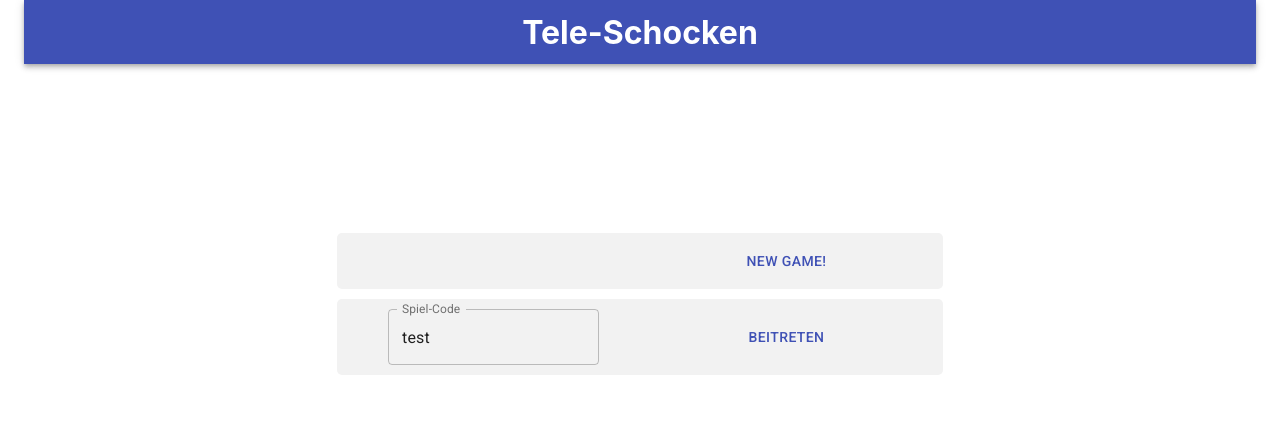
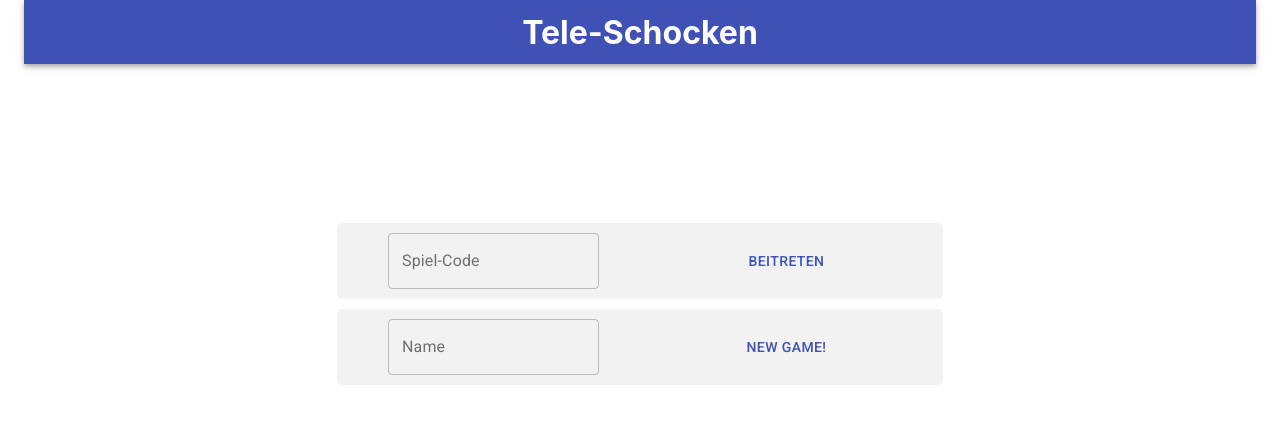
Before and after one commit to Skill3t/Tele-Schocken, a React (Create React App) app in the folder frontend/tele-schocken/: page / in a window 1280 px wide. Shown: the top 424 px of the page. Built offline with nearby package versions, Linux system fonts and the light colour scheme.

Commit message:
Add Join and New Game Input/Button

```diff
--- a/frontend/tele-schocken/src/pages/JoinComponent.tsx
+++ b/frontend/tele-schocken/src/pages/JoinComponent.tsx
@@ -1,27 +1,20 @@
 import React from 'react';
 import { Button, Container, TextField } from '@material-ui/core';
 import './JoinComponent.css';
-import {observable, action, computed} from "mobx";
+import { observable, action, computed } from "mobx";
 import { observer } from 'mobx-react';
 import { makeStyles } from '@material-ui/core/styles';
 
 @observer
 export class JoinComponent extends React.Component {
-  @observable private textInput: string = "";
+  @observable private gameCodeInput: string = "";
+  @observable private usernameInput: string = "";
 
   render() {
     return (
       <div style={{ alignContent: 'center', display: 'flex', height: "60%" }}>
         <div style={{ flex: '1' }} />
         <div className='join-component-button-area'>
-          <div className='join-component-button-area-row'>
-            <div className='join-component-button-area-button' />
-            <div className='join-component-button-area-button'>
-              <Button color='primary' href='/create'>
-                New Game!
-              </Button>
-            </div>
-          </div>
           <div className='join-component-button-area-row'>
             <div className='join-component-button-area-button'>
               <form
@@ -32,15 +25,37 @@ export class JoinComponent extends React.Component {
                   id='game-uuid'
                   label='Spiel-Code'
                   variant='outlined'
-                  defaultValue="test"
-                  onChange={this.handleInputChange}
+                  onChange={this.handleInputGameCodeChange}
                 />
               </form>
             </div>
-            <div className='join-component-button-area-button'>
+            <div className='join-component-button-area-button' onClick={this.handleJoinGame}>
               <Button color='primary'>Beitreten</Button>
             </div>
           </div>
+          <div className='join-component-button-area-row'>
+            <div className='join-component-button-area-button'>
+              <div className='join-component-button-area-button'>
+                <form
+                  className='join-component-form'
+                  noValidate
+                  autoComplete='off'>
+                  <TextField
+                    id='user-name'
+                    label='Name'
+                    variant='outlined'
+                    onChange={this.handleInputUserChange}
+                  />
+                </form>
+              </div>
+            </div>
+            <div className='join-component-button-area-button'>
+              <Button color='primary' onClick={this.handleCreateGame}>
+                New Game!
+              </Button>
+            </div>
+          </div>
+
         </div>
         <div style={{ flex: '1' }} />
       </div>
@@ -48,10 +63,24 @@ export class JoinComponent extends React.Component {
   }
 
   @action.bound
-  private handleInputChange(e: any): void{
-    this.textInput = e.target.value;
+  private handleInputUserChange(e: any): void {
+    this.usernameInput = e.target.value;
+    //console.log("Username: " + this.usernameInput);
   }
 
+  @action.bound
+  private handleInputGameCodeChange(e: any): void {
+    this.gameCodeInput = e.target.value;
+    //console.log("Game-code: " + this.gameCodeInput);
+  }
 
+  private handleJoinGame(e: any): void {
 
+    //console.log("Join Game");
+  }
+
+  private handleCreateGame(e: any): void {
+
+    //console.log("Create Game");
+  }
 }
```
